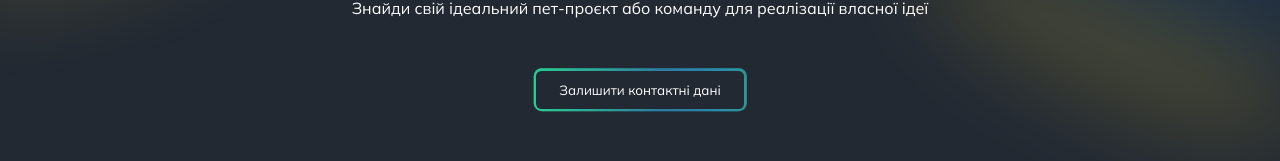
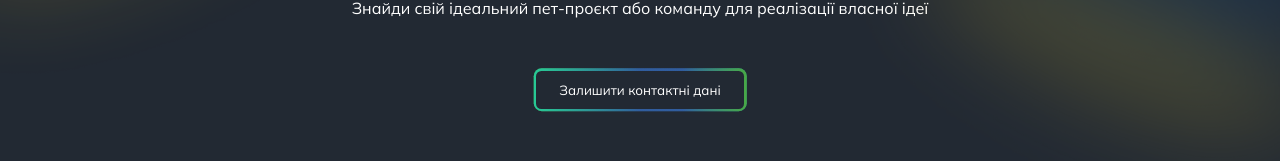
Before and after one commit to mahalov27/junior-platform-lending, a React (Vite) app: page / in a window 1280 px wide. Shown: the part 448-609 px from the top of the page. Built offline with nearby package versions, Linux system fonts and the light colour scheme; a web font is replaced by a local one.

Commit message:
git add .

```diff
--- a/src/components/Lending/AboutUs/AboutUs.tsx
+++ b/src/components/Lending/AboutUs/AboutUs.tsx
@@ -13,7 +13,7 @@ const AboutUs = () => {
 
   useEffect(() => {
 
-    if(window.innerWidth > 820) {
+    if(window.innerWidth >= 820) {
 
       const pin = gsap.fromTo(
         sectionRef.current,
--- a/src/components/Lending/Tape/Tape.tsx
+++ b/src/components/Lending/Tape/Tape.tsx
@@ -38,7 +38,7 @@ const Tape = () => {
     <section className={styles.section}>
       <div className={styles.container} ref={triggerRef}>
         <div className={styles.background}>
-           <div style={{backgroundImage: `url(${flag})`}} className={styles.flagLeft}></div>
+          <div style={{ backgroundImage: `url(${flag})` }} className={styles.flagLeft}></div>
         </div>
         <div className={styles.scrollSection} ref={sectionRef}>
           <div className={styles.content}>
--- a/src/components/Lending/Title/Title.module.scss
+++ b/src/components/Lending/Title/Title.module.scss
@@ -188,11 +188,11 @@
       &:before {
         background: linear-gradient(
           90deg,
-          rgba(25, 225, 189, 0.71) 0%,
-          rgba(54, 111, 196, 0.49) 60%,
-          rgba(82, 167, 53, 0.83) 90%
+            rgba(25, 225, 189, 0.71) 0%,
+            rgba(54, 111, 196, 0.49) 50%,
+            rgba(54, 111, 196, 0.49) 70%,
+            rgba(82, 167, 53, 0.83) 100%
         );
-        background-size: 150%;
       }
       &:after {
         z-index: -3;
@@ -204,14 +204,13 @@
         background: linear-gradient(
           90deg,
           rgba(82, 167, 53, 0.83) 0%,
-          rgba(54, 111, 196, 0.49) 60%,
-          rgba(25, 225, 189, 0.71) 90%,
-          // rgba(54, 111, 196, 0.49) 100%,
+          rgba(54, 111, 196, 0.49) 50%,
+          rgba(54, 111, 196, 0.49) 70%,
+          rgba(25, 225, 189, 0.71) 100%,
 
         );
       }
       &:hover::before {
-        background-position: 40%;
         opacity: 0;
       }
       .link {
--- a/src/index.css
+++ b/src/index.css
@@ -29,6 +29,23 @@ span {
   font-family: "Raleway", sans-serif;
 }
 
+:root{
+  --color-grey: #a5a5a5;
+  --color-hover: #bbbbbb;
+  --transition: 0.4s;
+}
+::-webkit-scrollbar{
+  width: 8px;
+}
+::-webkit-scrollbar-track{
+  background-color: rgba(166, 166, 166, 0.1);
+  border-radius: 5px;
+}
+::-webkit-scrollbar-thumb{
+  background-color: rgba(0, 0, 0, 0.4);
+  border-radius: 5px;
+}
+
 ::placeholder {
   /* Chrome, Firefox, Opera, Safari 10.1+ */
   color: #bcbcbc;
```
Lines whose indentation alone changed are shown as unchanged.
